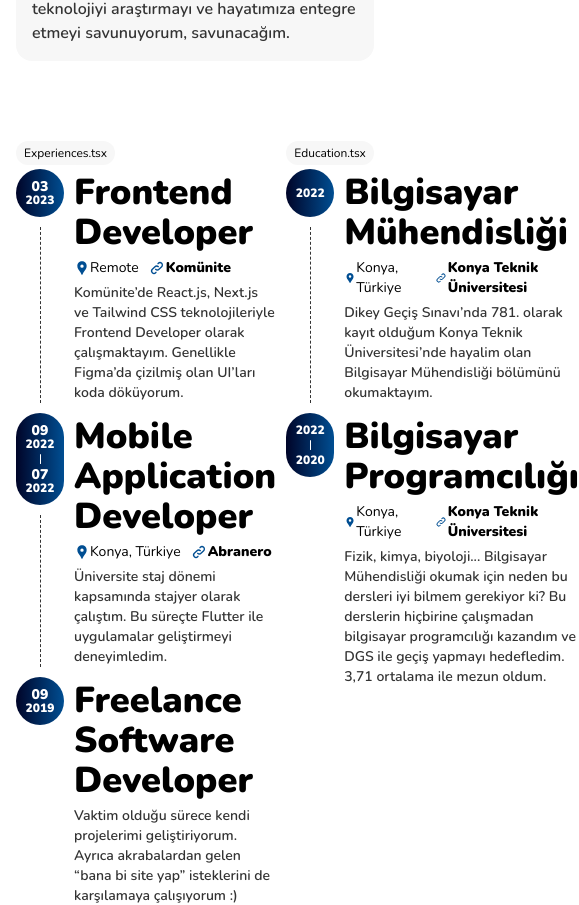
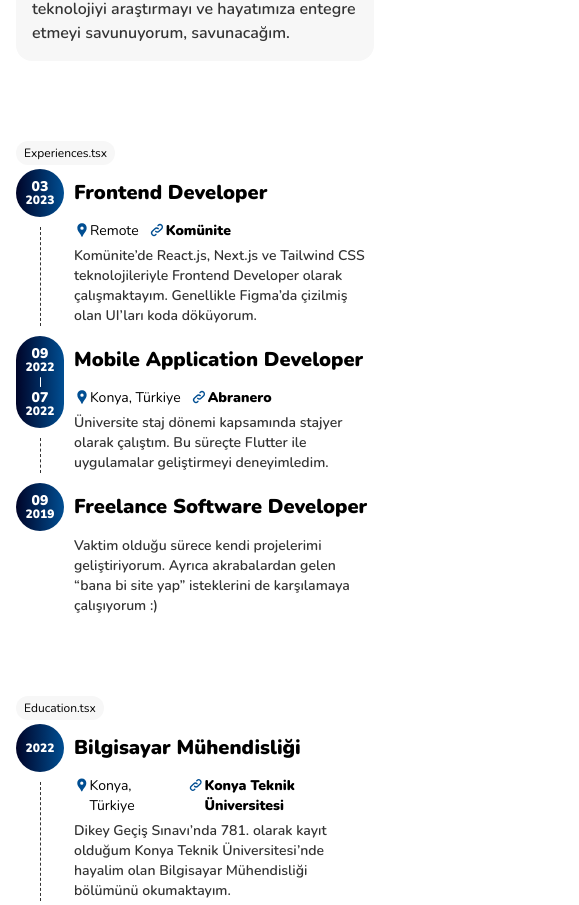
Before and after one commit to mehmetext/konukcudev-next, a Next.js app: page / in a window 390 px wide. Shown: the part 1751-2656 px from the top of the page, 579 px wide, since content can reach past the window. Built offline with nearby package versions, Linux system fonts and the light colour scheme.

Commit message:
ExperiencesEducation responsive yapıldı

```diff
--- a/src/components/molecules/ExperiencesEducation/DateLineBlock.tsx
+++ b/src/components/molecules/ExperiencesEducation/DateLineBlock.tsx
@@ -59,19 +59,21 @@ export default function DateLineBlock({
 				)}
 			</div>
 			<div className="flex flex-col gap-[5px]">
-				<div className="text-4xl font-black mt-1">{title}</div>
+				<div className="text-xl sm:text-2xl lg:text-4xl font-black min-h-[48px] flex items-center leading-none">
+					{title}
+				</div>
 				{(location || company) && (
 					<div className="flex gap-x-2.5">
 						{location && (
-							<div className="flex items-center">
+							<div className="flex items-start">
 								<MdLocationPin className="text-primary" />
-								<span className="font-normal text-sm">{location}</span>
+								<span className="font-normal text-sm -mt-px">{location}</span>
 							</div>
 						)}
 						{company && (
-							<div className="flex items-center gap-x-px">
+							<div className="flex items-start gap-x-px">
 								<TbLink className="text-primary" />
-								<Link href={company.href} className="font-black text-sm">
+								<Link href={company.href} className="font-black text-sm -mt-px">
 									{company.title}
 								</Link>
 							</div>
--- a/src/components/molecules/ExperiencesEducation/Experiences.tsx
+++ b/src/components/molecules/ExperiencesEducation/Experiences.tsx
@@ -25,7 +25,7 @@ export default function Experiences() {
 						href: "https://www.abranero.com",
 						title: "Abranero",
 					}}
-					msg="Üniversite staj dönemi kapsamında stajyer olarak çalıştım. Bu süreçte Flutter ile uygulamalar geliştirmeyi deneyimledim."
+					msg="Üniversite staj dönemi kapsamında stajyer olarak çalıştım. Bu süreçte Flutter ile uygulamalar geliştirmeyi deneyimledim."
 				/>
 				<DateLineBlock
 					startingDate={{ month: "09", year: "2019" }}
--- a/src/components/organisms/HomeTemplate/ExperiencesEducation.tsx
+++ b/src/components/organisms/HomeTemplate/ExperiencesEducation.tsx
@@ -6,7 +6,7 @@ import Experiences from "../../molecules/ExperiencesEducation/Experiences";
 export default function ExperiencesEducation() {
 	return (
 		<Container>
-			<div className="flex gap-2.5">
+			<div className="flex gap-20 flex-col md:flex-row">
 				<div className="basis-1/2">
 					<Experiences />
 				</div>
```
